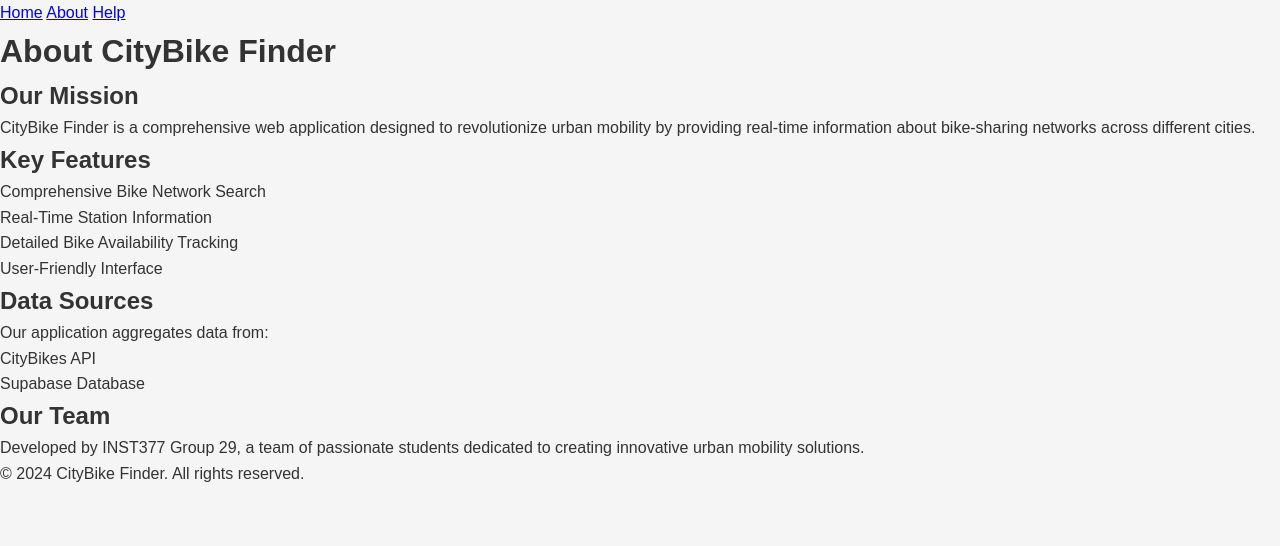
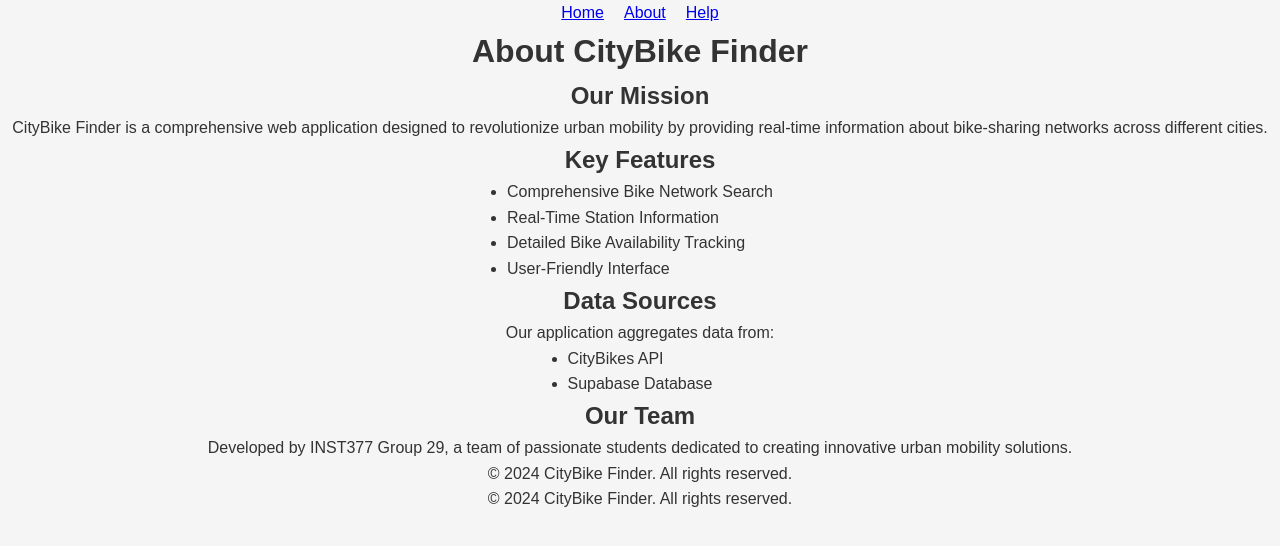
Before and after one commit to vincentchung2002/INST377_Group29, a website: page public/about.html in a window 1280 px wide. Drawn offline with Linux system fonts and the light colour scheme.

Commit message:
Update about.html
front-end improvements

```diff
--- a/public/about.html
+++ b/public/about.html
@@ -5,14 +5,32 @@
     <meta name="viewport" content="width=device-width, initial-scale=1.0">
     <title>About CityBike Finder</title>
     <link rel="stylesheet" href="styles.css">
+    <style>
+        body {
+            text-align: center;
+        }
+        ul {
+            display: inline-block;
+            text-align: left;
+        }
+        nav {
+            display: flex;
+            justify-content: center;
+        }
+        .nav-link {
+            margin: 0 10px;
+        }
+    </style>
 </head>
 <body>
     <header>
-        <nav>
-            <a href="index.html" class="nav-link">Home</a>
-            <a href="about.html" class="nav-link active">About</a>
-            <a href="help.html" class="nav-link">Help</a>
-        </nav>
+        <div class="nav-container">
+            <nav>
+                <a href="index.html" class="nav-link"><span>Home</span></a>
+                <a href="about.html" class="nav-link"><span>About</span></a>
+                <a href="help.html" class="nav-link"><span>Help</span></a>
+            </nav>
+        </div>
     </header>
 
     <main class="about-content">
@@ -53,3 +71,8 @@
     </footer>
 </body>
 </html>
+    <footer>
+        <p>&copy; 2024 CityBike Finder. All rights reserved.</p>
+    </footer>
+</body>
+</html>
```
